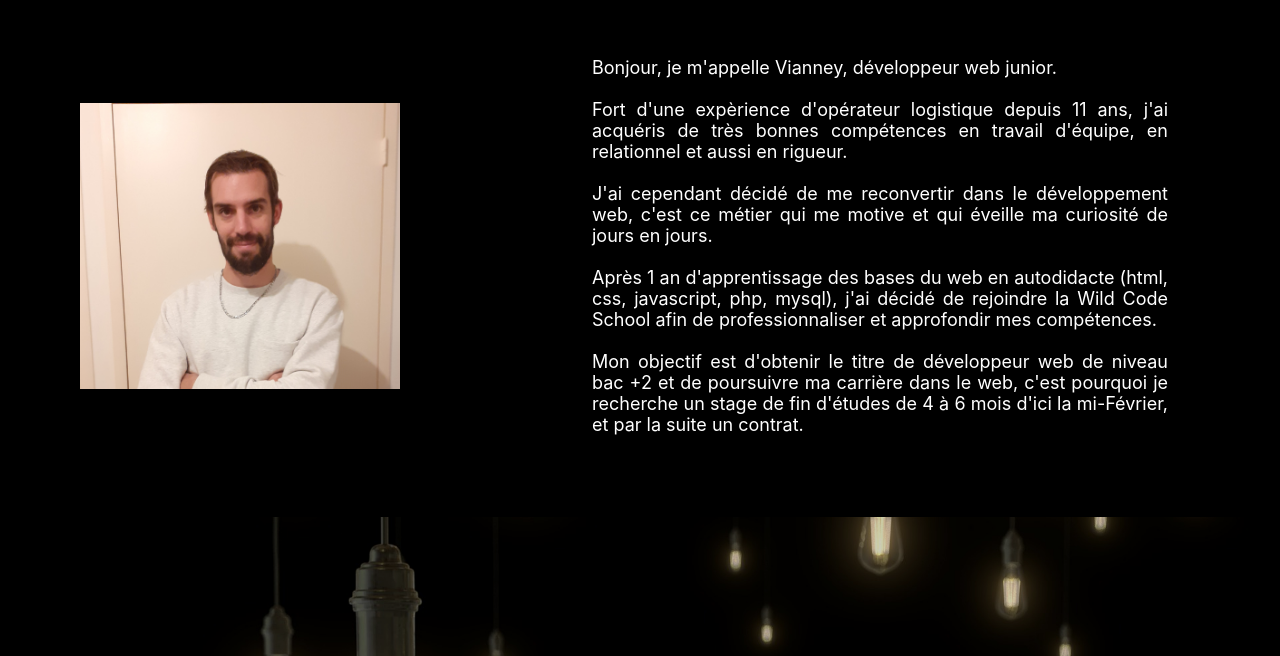
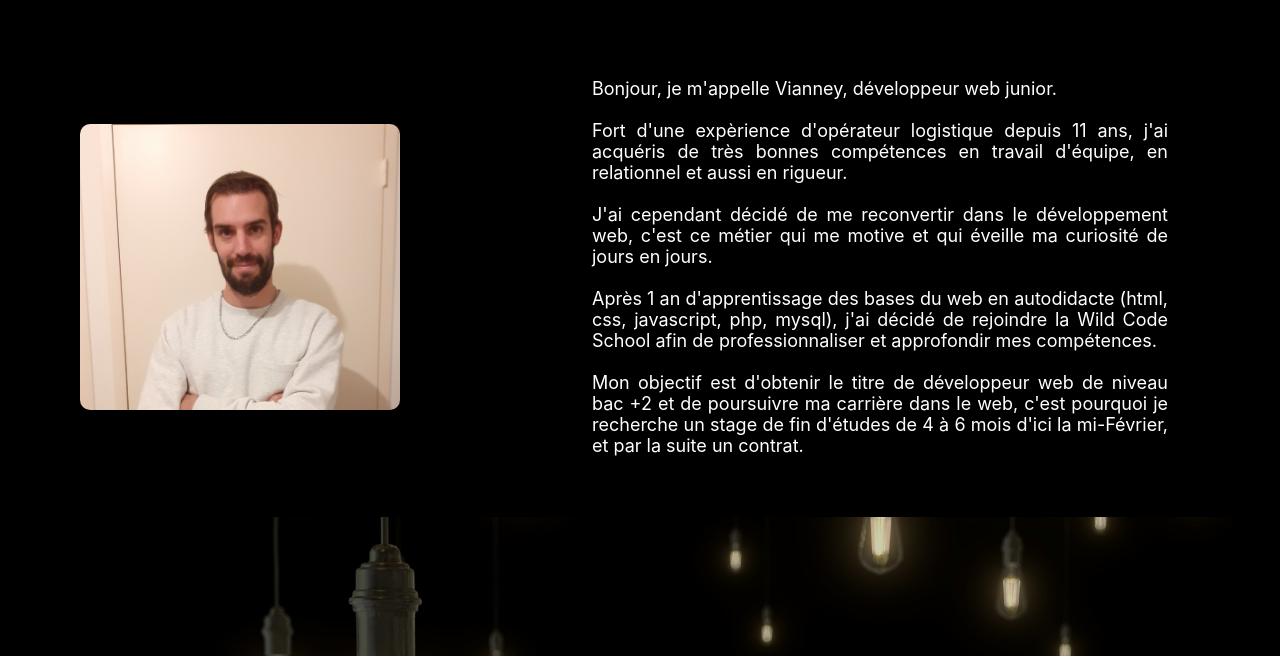
Before and after one commit to Vianney-Gln/porte-folio, a React (Create React App) app: page / in a window 1280 px wide. Shown: the part 823-1479 px from the top of the page. Built offline with nearby package versions, Linux system fonts and the light colour scheme.

Commit message:
correction css photo de profil hors norme sur écran très large (2900)

```diff
--- a/src/styles/a-propos.scss
+++ b/src/styles/a-propos.scss
@@ -56,13 +56,18 @@
     .container-avatar {
       flex-direction: row;
       justify-content: space-around;
+      align-items: center;
+      height: 100%;
       img {
         width: 25%;
-        border-radius: 0;
+        max-width: 380px;
+        border-radius: 5;
+        margin: 0;
       }
 
       .texte-presentation {
         width: 50%;
+        margin: 0;
         p {
           padding: 0;
           margin: 0;
```
